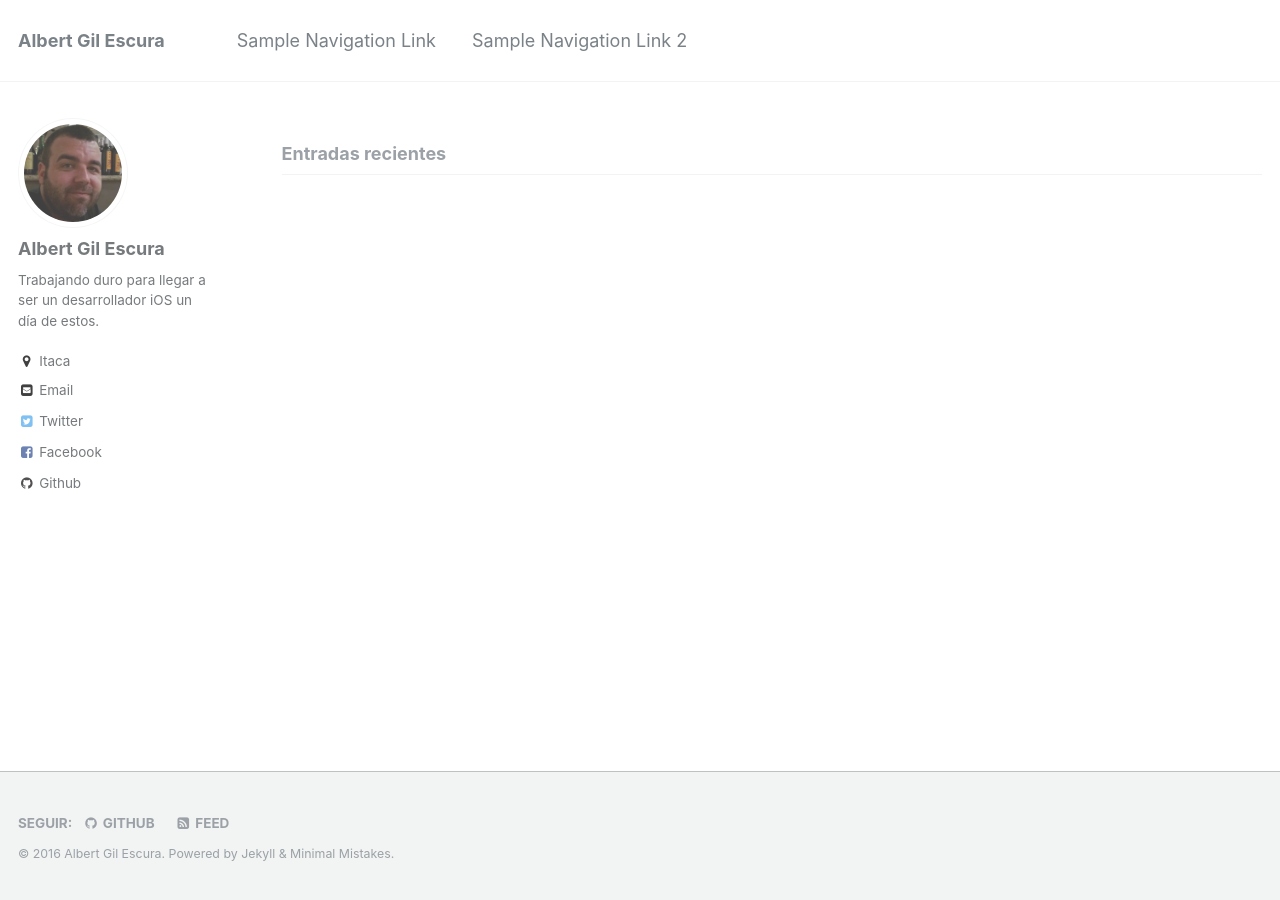
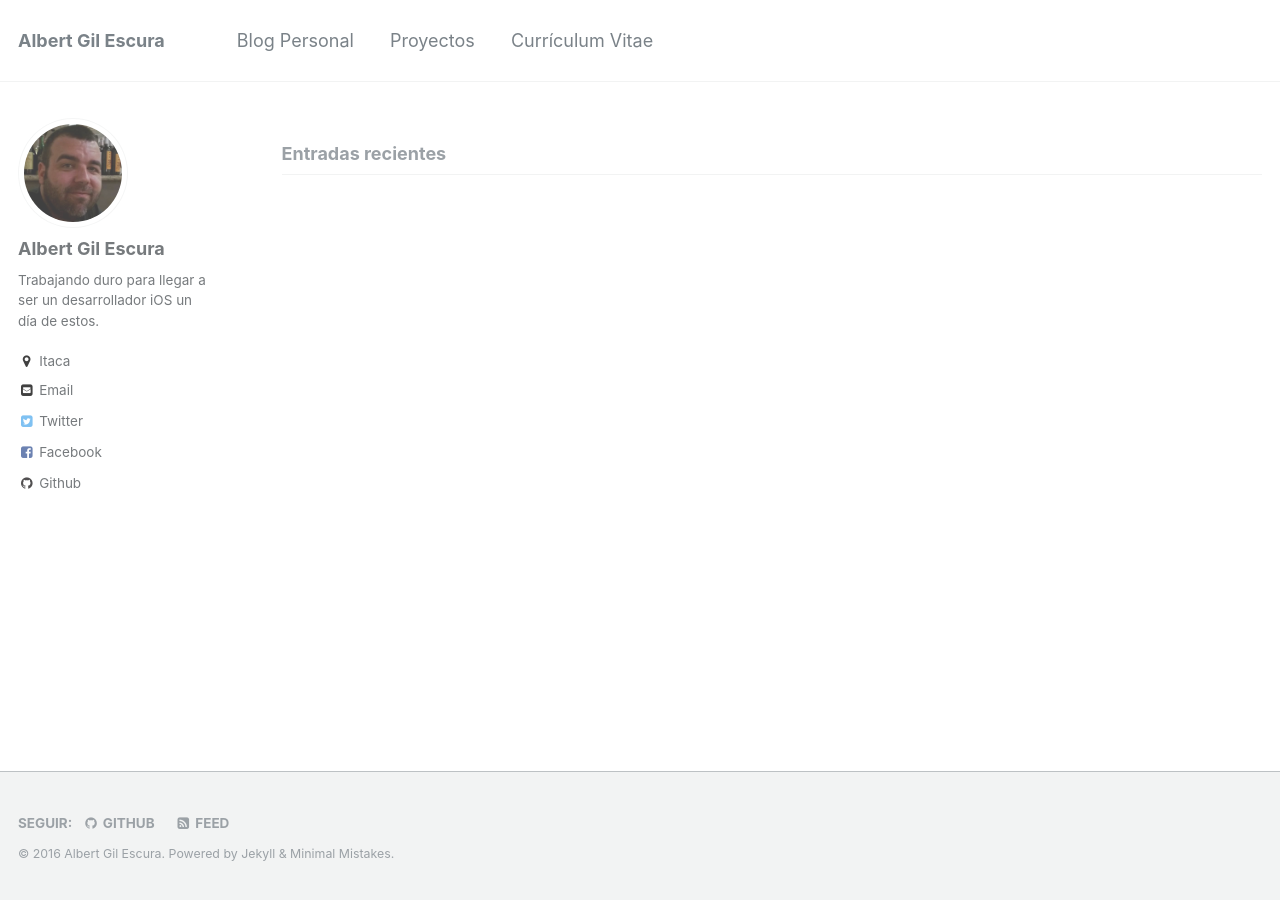
Before and after one commit to agescura/agescura.github.io, a Jekyll site: the page built from index.html, in a window 1280 px wide. Built offline with Jekyll 4.4.1, drawn with Linux system fonts in a browser that asks for light colours; the list of posts is cut into pages by our own code.

Commit message:
navigation

```diff
--- a/_data/navigation.yml
+++ b/_data/navigation.yml
@@ -1,7 +1,10 @@
 # main links links
 main:
-  - title: "Sample Navigation Link"
+  - title: "Blog Personal"
     url: https://mmistakes.github.io/minimal-mistakes/docs/navigation/
 
-  - title: "Sample Navigation Link 2"
+  - title: "Proyectos"
     url: /
+
+  - title: "Currículum Vitae"
+    url: /
```
